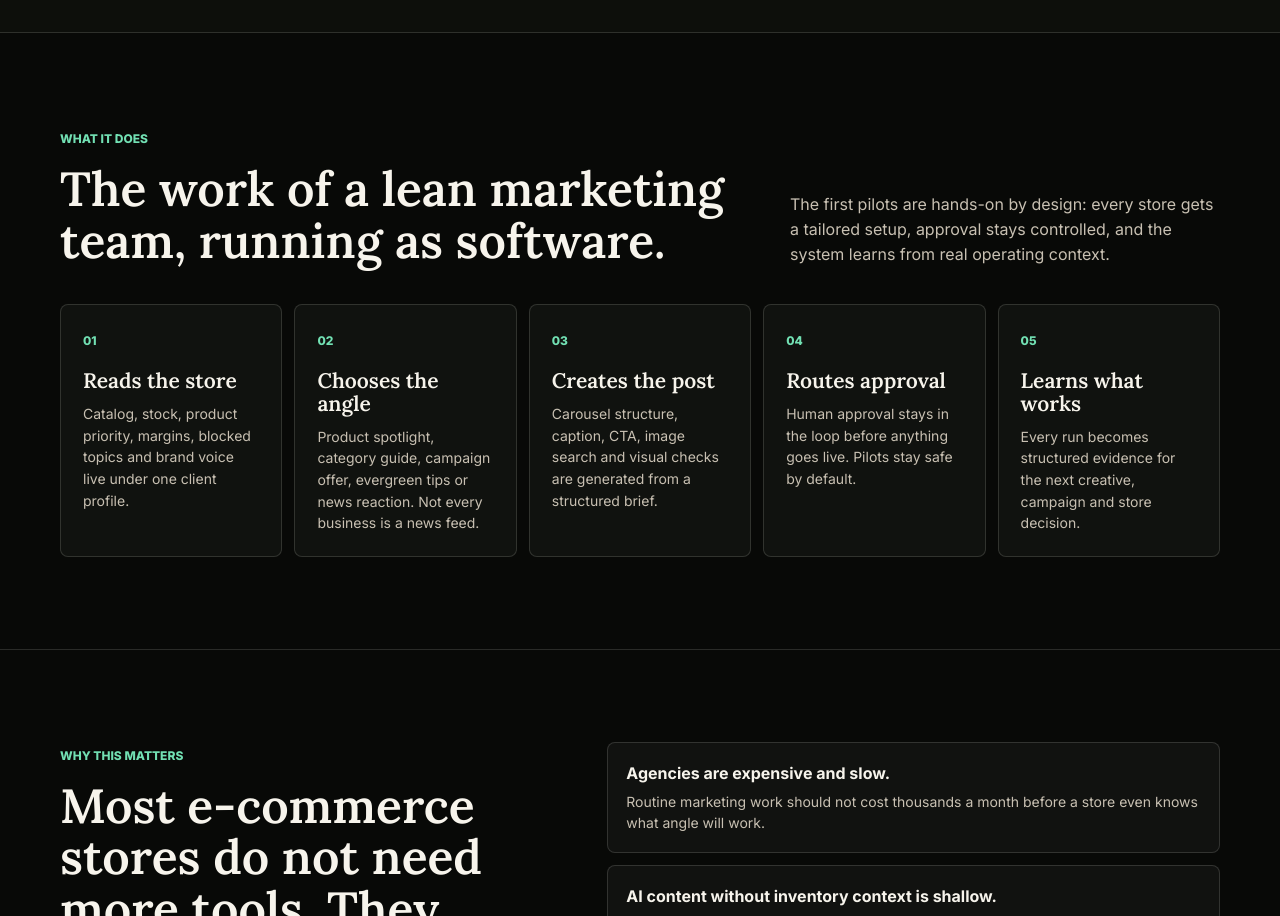
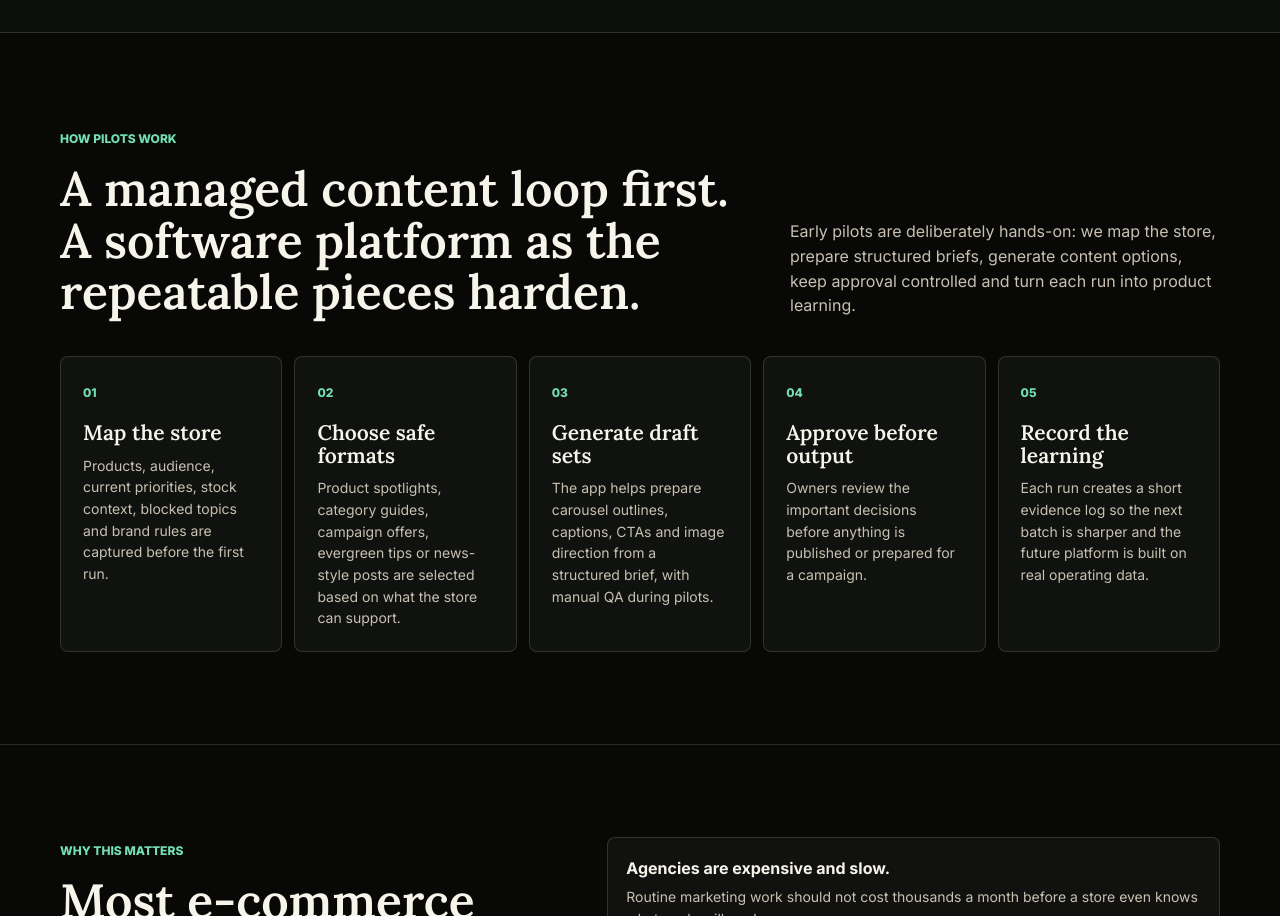
Before and after one commit to Matyhead/masthead-website, a website: page index.html in a window 1280 px wide. Shown: the part 1228-2144 px from the top of the page. Drawn offline with Linux system fonts and the light colour scheme.

Commit message:
Improve SEO social preview and pilot messaging

```diff
--- a/index.html
+++ b/index.html
@@ -4,27 +4,69 @@
   <meta charset="UTF-8" />
   <meta name="viewport" content="width=device-width, initial-scale=1.0" />
   <meta name="theme-color" content="#080907" />
+  <meta name="robots" content="index, follow, max-image-preview:large" />
+  <meta name="application-name" content="Masthead" />
+  <meta name="author" content="Masthead" />
 
   <title>Masthead - AI marketing operator for e-commerce</title>
-  <meta name="description" content="Masthead connects to your store, understands inventory, creates organic posts and ads, routes them through approval, publishes through Meta, and learns from performance." />
+  <meta name="description" content="Masthead is a managed AI marketing operator for e-commerce pilots: product-aware content briefs, approved posts, Meta campaign prep and weekly learning loops." />
 
   <meta property="og:type" content="website" />
   <meta property="og:site_name" content="Masthead" />
   <meta property="og:title" content="Masthead - AI marketing operator for e-commerce" />
-  <meta property="og:description" content="A managed AI marketing operator that turns store inventory into approved content, Meta campaigns and weekly learning loops." />
-  <meta property="og:image" content="/og.png" />
+  <meta property="og:description" content="Managed AI marketing pilots for e-commerce: product-aware content, approval, Meta campaign prep and a learning loop for every run." />
+  <meta property="og:url" content="https://themasthead.cz/" />
+  <meta property="og:locale" content="en_US" />
+  <meta property="og:locale:alternate" content="cs_CZ" />
+  <meta property="og:image" content="https://themasthead.cz/og.png?v=4" />
+  <meta property="og:image:secure_url" content="https://themasthead.cz/og.png?v=4" />
+  <meta property="og:image:type" content="image/png" />
   <meta property="og:image:width" content="1200" />
   <meta property="og:image:height" content="630" />
-  <meta property="og:url" content="https://themasthead.cz" />
+  <meta property="og:image:alt" content="Masthead - AI marketing operator for e-commerce stores." />
 
   <meta name="twitter:card" content="summary_large_image" />
   <meta name="twitter:title" content="Masthead - AI marketing operator for e-commerce" />
-  <meta name="twitter:description" content="A managed AI marketing operator that turns store inventory into approved content, Meta campaigns and weekly learning loops." />
-  <meta name="twitter:image" content="/og.png" />
+  <meta name="twitter:description" content="Managed AI marketing pilots for e-commerce: product-aware content, approval, Meta campaign prep and a learning loop for every run." />
+  <meta name="twitter:image" content="https://themasthead.cz/og.png?v=4" />
+  <meta name="twitter:image:alt" content="Masthead - AI marketing operator for e-commerce stores." />
 
-  <link rel="canonical" href="https://themasthead.cz" />
+  <link rel="canonical" href="https://themasthead.cz/" />
+  <link rel="alternate" hreflang="en" href="https://themasthead.cz/" />
+  <link rel="alternate" hreflang="cs" href="https://themasthead.cz/?lang=cs" />
+  <link rel="alternate" hreflang="x-default" href="https://themasthead.cz/" />
   <link rel="icon" href="/favicon.svg" type="image/svg+xml" />
   <link rel="apple-touch-icon" href="/favicon.svg" />
+
+  <script type="application/ld+json">
+    {
+      "@context": "https://schema.org",
+      "@graph": [
+        {
+          "@type": "Organization",
+          "@id": "https://themasthead.cz/#organization",
+          "name": "Masthead",
+          "url": "https://themasthead.cz/",
+          "logo": "https://themasthead.cz/favicon.svg",
+          "founder": {
+            "@type": "Person",
+            "name": "Matyáš Kouřil"
+          }
+        },
+        {
+          "@type": "WebSite",
+          "@id": "https://themasthead.cz/#website",
+          "url": "https://themasthead.cz/",
+          "name": "Masthead",
+          "description": "Managed AI marketing pilots for e-commerce: product-aware content, approval, Meta campaign prep and a learning loop for every run.",
+          "publisher": {
+            "@id": "https://themasthead.cz/#organization"
+          },
+          "inLanguage": ["en", "cs"]
+        }
+      ]
+    }
+  </script>
 
   <link rel="preconnect" href="https://fonts.googleapis.com" />
   <link rel="preconnect" href="https://fonts.gstatic.com" crossorigin />
@@ -199,7 +241,11 @@
       margin-bottom: 24px;
     }
     .hero-status span { width: 8px; height: 8px; border-radius: 50%; background: var(--accent); }
-    .hero h1 span { color: var(--accent); }
+    .hero-title-line,
+    .hero-title-accent {
+      display: block;
+    }
+    .hero-title-accent { color: var(--accent); }
     .hero-lede {
       max-width: 660px;
       margin: 26px 0 34px;
@@ -466,8 +512,8 @@
       <div class="wrap">
         <div class="hero-copy">
           <div class="hero-status reveal"><span></span> <span data-i18n="heroStatus">Private beta for Shopify and Shoptet stores</span></div>
-          <h1 class="reveal" data-i18n-html="heroTitle">AI marketing operator for <span>e-commerce.</span></h1>
-          <p class="hero-lede reveal" data-i18n="heroLede">Masthead connects to a store, understands what should sell now, generates approved posts and ads, publishes through Meta, then learns from performance.</p>
+          <h1 class="reveal" data-i18n-html="heroTitle"><span class="hero-title-line">AI marketing</span><span class="hero-title-line">operator for</span><span class="hero-title-accent">e-commerce.</span></h1>
+          <p class="hero-lede reveal" data-i18n="heroLede">Masthead helps e-commerce teams turn product context into approved organic posts, campaign-ready creative and a learning loop for the next run.</p>
 
           <form class="waitlist reveal" id="waitlist-form" novalidate>
             <label for="email" class="sr-only" data-i18n="emailLabel">Email address</label>
@@ -525,45 +571,45 @@
       <div class="wrap">
         <div class="section-head">
           <div>
-            <span class="eyebrow reveal" data-i18n="operatorEyebrow">What it does</span>
-            <h2 class="reveal" data-i18n="operatorTitle">The work of a lean marketing team, running as software.</h2>
+            <span class="eyebrow reveal" data-i18n="operatorEyebrow">How pilots work</span>
+            <h2 class="reveal" data-i18n="operatorTitle">A managed content loop first. A software platform as the repeatable pieces harden.</h2>
           </div>
-          <p class="reveal" data-i18n="operatorIntro">The first pilots are hands-on by design: every store gets a tailored setup, approval stays controlled, and the system learns from real operating context.</p>
+          <p class="reveal" data-i18n="operatorIntro">Early pilots are deliberately hands-on: we map the store, prepare structured briefs, generate content options, keep approval controlled and turn each run into product learning.</p>
         </div>
         <div class="operator-grid">
           <article class="operator-card reveal">
             <div>
               <span class="num">01</span>
-              <h3 data-i18n="operatorCard1Title">Reads the store</h3>
-              <p data-i18n="operatorCard1Text">Catalog, stock, product priority, margins, blocked topics and brand voice live under one client profile.</p>
+              <h3 data-i18n="operatorCard1Title">Map the store</h3>
+              <p data-i18n="operatorCard1Text">Products, audience, current priorities, stock context, blocked topics and brand rules are captured before the first run.</p>
             </div>
           </article>
           <article class="operator-card reveal">
             <div>
               <span class="num">02</span>
-              <h3 data-i18n="operatorCard2Title">Chooses the angle</h3>
-              <p data-i18n="operatorCard2Text">Product spotlight, category guide, campaign offer, evergreen tips or news reaction. Not every business is a news feed.</p>
+              <h3 data-i18n="operatorCard2Title">Choose safe formats</h3>
+              <p data-i18n="operatorCard2Text">Product spotlights, category guides, campaign offers, evergreen tips or news-style posts are selected based on what the store can support.</p>
             </div>
           </article>
           <article class="operator-card reveal">
             <div>
               <span class="num">03</span>
-              <h3 data-i18n="operatorCard3Title">Creates the post</h3>
-              <p data-i18n="operatorCard3Text">Carousel structure, caption, CTA, image search and visual checks are generated from a structured brief.</p>
+              <h3 data-i18n="operatorCard3Title">Generate draft sets</h3>
+              <p data-i18n="operatorCard3Text">The app helps prepare carousel outlines, captions, CTAs and image direction from a structured brief, with manual QA during pilots.</p>
             </div>
           </article>
           <article class="operator-card reveal">
             <div>
               <span class="num">04</span>
-              <h3 data-i18n="operatorCard4Title">Routes approval</h3>
-              <p data-i18n="operatorCard4Text">Human approval stays in the loop before anything goes live. Pilots stay safe by default.</p>
+              <h3 data-i18n="operatorCard4Title">Approve before output</h3>
+              <p data-i18n="operatorCard4Text">Owners review the important decisions before anything is published or prepared for a campaign.</p>
             </div>
           </article>
           <article class="operator-card reveal">
             <div>
               <span class="num">05</span>
-              <h3 data-i18n="operatorCard5Title">Learns what works</h3>
-              <p data-i18n="operatorCard5Text">Every run becomes structured evidence for the next creative, campaign and store decision.</p>
+              <h3 data-i18n="operatorCard5Title">Record the learning</h3>
+              <p data-i18n="operatorCard5Text">Each run creates a short evidence log so the next batch is sharper and the future platform is built on real operating data.</p>
             </div>
           </article>
         </div>
@@ -700,14 +746,16 @@
     const TRANSLATIONS = {
       en: {
         metaTitle: "Masthead - AI marketing operator for e-commerce",
-        metaDescription: "Masthead connects to your store, understands inventory, creates organic posts and ads, routes them through approval, publishes through Meta, and learns from performance.",
+        metaDescription: "Masthead is a managed AI marketing operator for e-commerce pilots: product-aware content briefs, approved posts, Meta campaign prep and weekly learning loops.",
+        metaImageAlt: "Masthead - AI marketing operator for e-commerce stores.",
+        ogLocale: "en_US",
         navProof: "Proof",
         navOperator: "Operator",
         navRoadmap: "Roadmap",
         navCta: "Join beta",
         heroStatus: "Private beta for Shopify and Shoptet stores",
-        heroTitle: "AI marketing operator for <span>e-commerce.</span>",
-        heroLede: "Masthead connects to a store, understands what should sell now, generates approved posts and ads, publishes through Meta, then learns from performance.",
+        heroTitle: "<span class=\"hero-title-line\">AI marketing</span><span class=\"hero-title-line\">operator for</span><span class=\"hero-title-accent\">e-commerce.</span>",
+        heroLede: "Masthead helps e-commerce teams turn product context into approved organic posts, campaign-ready creative and a learning loop for the next run.",
         emailLabel: "Email address",
         emailPlaceholder: "you@yourstore.com",
         heroButton: "Request access",
@@ -727,19 +775,19 @@
         proofInteractionsNote: "likes, saves, shares",
         proofPaidLabel: "Paid media",
         proofPaidNote: "organic test account",
-        operatorEyebrow: "What it does",
-        operatorTitle: "The work of a lean marketing team, running as software.",
-        operatorIntro: "The first pilots are hands-on by design: every store gets a tailored setup, approval stays controlled, and the system learns from real operating context.",
-        operatorCard1Title: "Reads the store",
-        operatorCard1Text: "Catalog, stock, product priority, margins, blocked topics and brand voice live under one client profile.",
-        operatorCard2Title: "Chooses the angle",
-        operatorCard2Text: "Product spotlight, category guide, campaign offer, evergreen tips or news reaction. Not every business is a news feed.",
-        operatorCard3Title: "Creates the post",
-        operatorCard3Text: "Carousel structure, caption, CTA, image search and visual checks are generated from a structured brief.",
-        operatorCard4Title: "Routes approval",
-        operatorCard4Text: "Human approval stays in the loop before anything goes live. Pilots stay safe by default.",
-        operatorCard5Title: "Learns what works",
-        operatorCard5Text: "Every run becomes structured evidence for the next creative, campaign and store decision.",
+        operatorEyebrow: "How pilots work",
+        operatorTitle: "A managed content loop first. A software platform as the repeatable pieces harden.",
+        operatorIntro: "Early pilots are deliberately hands-on: we map the store, prepare structured briefs, generate content options, keep approval controlled and turn each run into product learning.",
+        operatorCard1Title: "Map the store",
+        operatorCard1Text: "Products, audience, current priorities, stock context, blocked topics and brand rules are captured before the first run.",
+        operatorCard2Title: "Choose safe formats",
+        operatorCard2Text: "Product spotlights, category guides, campaign offers, evergreen tips or news-style posts are selected based on what the store can support.",
+        operatorCard3Title: "Generate draft sets",
+        operatorCard3Text: "The app helps prepare carousel outlines, captions, CTAs and image direction from a structured brief, with manual QA during pilots.",
+        operatorCard4Title: "Approve before output",
+        operatorCard4Text: "Owners review the important decisions before anything is published or prepared for a campaign.",
+        operatorCard5Title: "Record the learning",
+        operatorCard5Text: "Each run creates a short evidence log so the next batch is sharper and the future platform is built on real operating data.",
         whyEyebrow: "Why this matters",
         whyTitle: "Most e-commerce stores do not need more tools. They need execution.",
         whyBullet1Title: "Agencies are expensive and slow.",
@@ -785,14 +833,16 @@
       },
       cs: {
         metaTitle: "Masthead - AI marketing operator pro e-commerce",
-        metaDescription: "Masthead se napojí na e-shop, rozumí produktům a skladu, tvoří organické posty i reklamy, posílá je ke schválení, publikuje přes Meta a učí se z výsledků.",
+        metaDescription: "Masthead je řízený AI marketing operator pro e-commerce piloty: produktové briefy, schválené posty, příprava Meta kampaní a týdenní learning loop.",
+        metaImageAlt: "Masthead - AI marketing operator pro e-commerce.",
+        ogLocale: "cs_CZ",
         navProof: "Výsledky",
         navOperator: "Operator",
         navRoadmap: "Roadmapa",
         navCta: "Do bety",
         heroStatus: "Privátní beta pro Shopify a Shoptet e-shopy",
-        heroTitle: "AI marketing operator pro <span>e-commerce.</span>",
-        heroLede: "Masthead se napojí na e-shop, pochopí co má zrovna prodávat, vytvoří schválené posty a reklamy, publikuje přes Meta a učí se z výkonu.",
+        heroTitle: "<span class=\"hero-title-line\">AI marketing</span><span class=\"hero-title-line\">operator pro</span><span class=\"hero-title-accent\">e-commerce.</span>",
+        heroLede: "Masthead pomáhá e-commerce týmům měnit produktový kontext na schválené organické posty, kreativu připravenou pro kampaně a learning loop pro další run.",
         emailLabel: "E-mailová adresa",
         emailPlaceholder: "vy@vaseshop.cz",
         heroButton: "Požádat o přístup",
@@ -812,19 +862,19 @@
         proofInteractionsNote: "lajky, uložení, sdílení",
         proofPaidLabel: "Placená média",
         proofPaidNote: "interní testovací účet",
-        operatorEyebrow: "Co dělá",
-        operatorTitle: "Práce štíhlého marketingového týmu, běžící jako software.",
-        operatorIntro: "První piloty jsou záměrně hands-on: každý e-shop dostane vlastní nastavení, schvalování zůstává pod kontrolou a systém se učí z reálného provozu.",
-        operatorCard1Title: "Čte e-shop",
-        operatorCard1Text: "Katalog, sklad, priorita produktů, marže, zakázaná témata a tone of voice žijí v jednom klientském profilu.",
-        operatorCard2Title: "Volí úhel",
-        operatorCard2Text: "Produktový spotlight, průvodce kategorií, kampaňová nabídka, evergreen tipy nebo reakce na novinky. Ne každá firma je news feed.",
-        operatorCard3Title: "Tvoří post",
-        operatorCard3Text: "Struktura carouselu, caption, CTA, hledání obrázků a vizuální kontroly vznikají ze strukturovaného briefu.",
-        operatorCard4Title: "Řeší schválení",
-        operatorCard4Text: "Člověk zůstává ve smyčce před tím, než cokoliv vyjde ven. Piloty jsou bezpečné by default.",
-        operatorCard5Title: "Učí se z výkonu",
-        operatorCard5Text: "Každý run se mění ve strukturovaný důkaz pro další kreativu, kampaň a obchodní rozhodnutí.",
+        operatorEyebrow: "Jak pilot funguje",
+        operatorTitle: "Nejdřív řízený content loop. Software až ve chvíli, kdy se opakovatelné části potvrdí.",
+        operatorIntro: "První piloty jsou záměrně hands-on: mapujeme e-shop, připravujeme strukturované briefy, generujeme varianty obsahu, držíme schválení pod kontrolou a každý run měníme v produktové učení.",
+        operatorCard1Title: "Zmapujeme e-shop",
+        operatorCard1Text: "Produkty, publikum, aktuální priority, skladový kontext, zakázaná témata a pravidla značky zachytíme ještě před prvním runem.",
+        operatorCard2Title: "Vybereme bezpečné formáty",
+        operatorCard2Text: "Produktový spotlight, průvodce kategorií, kampaňová nabídka, evergreen tipy nebo news-style posty volíme podle toho, co e-shop skutečně unese.",
+        operatorCard3Title: "Připravíme návrhy",
+        operatorCard3Text: "Aplikace pomáhá připravit osnovy carouselů, captiony, CTA a směr vizuálu ze strukturovaného briefu, v pilotech s ruční QA.",
+        operatorCard4Title: "Schválíme výstup",
+        operatorCard4Text: "Majitel nebo tým zkontroluje důležitá rozhodnutí před tím, než se cokoliv publikuje nebo připraví do kampaně.",
+        operatorCard5Title: "Zapíšeme learning",
+        operatorCard5Text: "Každý run vytvoří krátký evidence log, aby další várka byla ostřejší a budoucí platforma stála na reálných provozních datech.",
         whyEyebrow: "Proč na tom záleží",
         whyTitle: "Většina e-shopů nepotřebuje další nástroj. Potřebuje exekuci.",
         whyBullet1Title: "Agentury jsou drahé a pomalé.",
@@ -872,7 +922,18 @@
 
     let currentLanguage = "en";
 
-    function applyLanguage(language) {
+    function updateLanguageUrl(lang) {
+      if (!window.history || !window.URL) return;
+      const url = new URL(window.location.href);
+      if (lang === "cs") {
+        url.searchParams.set("lang", "cs");
+      } else {
+        url.searchParams.delete("lang");
+      }
+      window.history.replaceState({}, "", url);
+    }
+
+    function applyLanguage(language, updateUrl = false) {
       const lang = TRANSLATIONS[language] ? language : "en";
       currentLanguage = lang;
       const dict = TRANSLATIONS[lang];
@@ -881,8 +942,12 @@
       document.querySelector('meta[name="description"]')?.setAttribute("content", dict.metaDescription);
       document.querySelector('meta[property="og:title"]')?.setAttribute("content", dict.metaTitle);
       document.querySelector('meta[property="og:description"]')?.setAttribute("content", dict.metaDescription);
+      document.querySelector('meta[property="og:locale"]')?.setAttribute("content", dict.ogLocale);
+      document.querySelector('meta[property="og:image:alt"]')?.setAttribute("content", dict.metaImageAlt);
       document.querySelector('meta[name="twitter:title"]')?.setAttribute("content", dict.metaTitle);
       document.querySelector('meta[name="twitter:description"]')?.setAttribute("content", dict.metaDescription);
+      document.querySelector('meta[name="twitter:image:alt"]')?.setAttribute("content", dict.metaImageAlt);
+      if (updateUrl) updateLanguageUrl(lang);
 
       document.querySelectorAll("[data-i18n]").forEach((node) => {
         const key = node.getAttribute("data-i18n");
@@ -901,11 +966,6 @@
         button.classList.toggle("is-active", active);
         button.setAttribute("aria-pressed", String(active));
       });
-      try {
-        window.localStorage.setItem("masthead-language", lang);
-      } catch (error) {
-        // Language persistence is a convenience only.
-      }
     }
 
     const nav = document.getElementById("nav");
@@ -930,15 +990,10 @@
     });
 
     document.querySelectorAll("[data-lang-switch]").forEach((button) => {
-      button.addEventListener("click", () => applyLanguage(button.getAttribute("data-lang-switch")));
+      button.addEventListener("click", () => applyLanguage(button.getAttribute("data-lang-switch"), true));
     });
 
-    let initialLanguage = "en";
-    try {
-      initialLanguage = window.localStorage.getItem("masthead-language") || "en";
-    } catch (error) {
-      initialLanguage = "en";
-    }
+    const initialLanguage = new URLSearchParams(window.location.search).get("lang") === "cs" ? "cs" : "en";
     applyLanguage(initialLanguage);
 
     const EMAIL_RE = /^[^\s@]+@[^\s@]+\.[^\s@]+$/;
```
Also changed, not shown: og.png.
